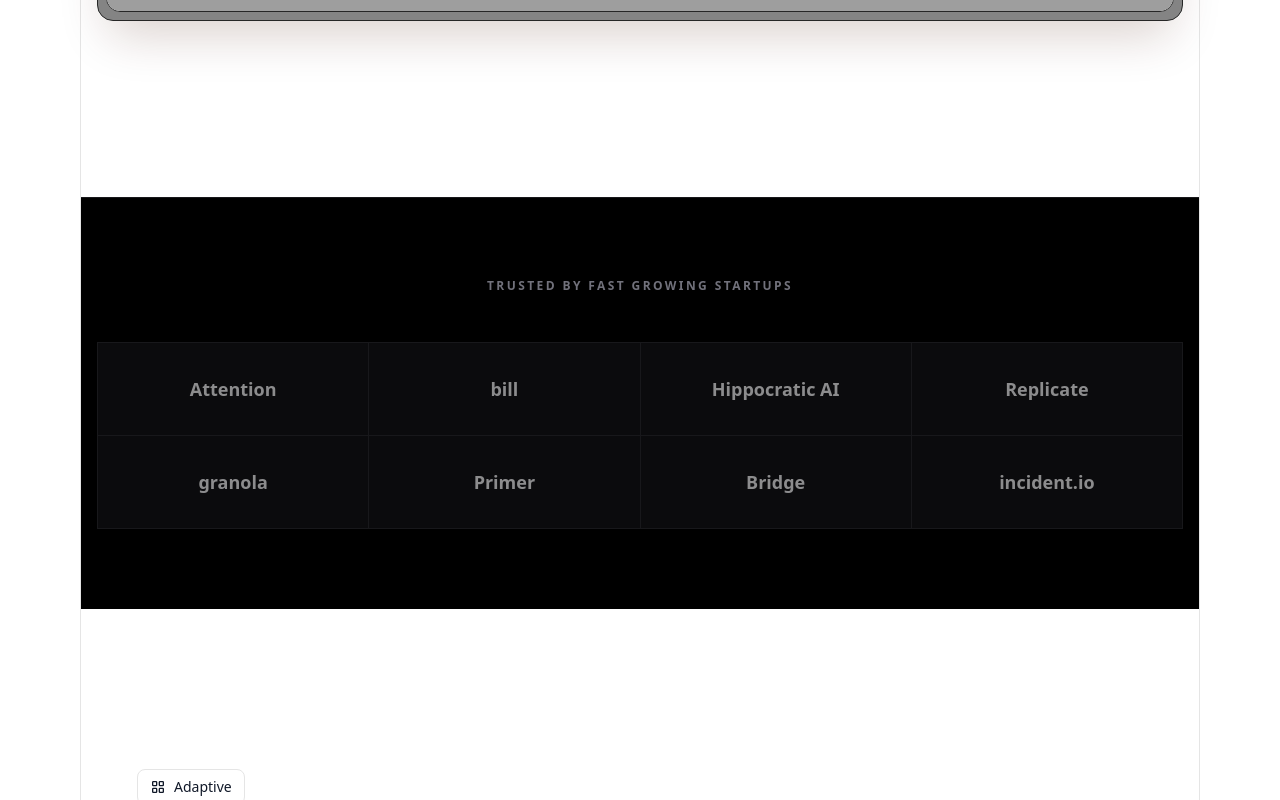
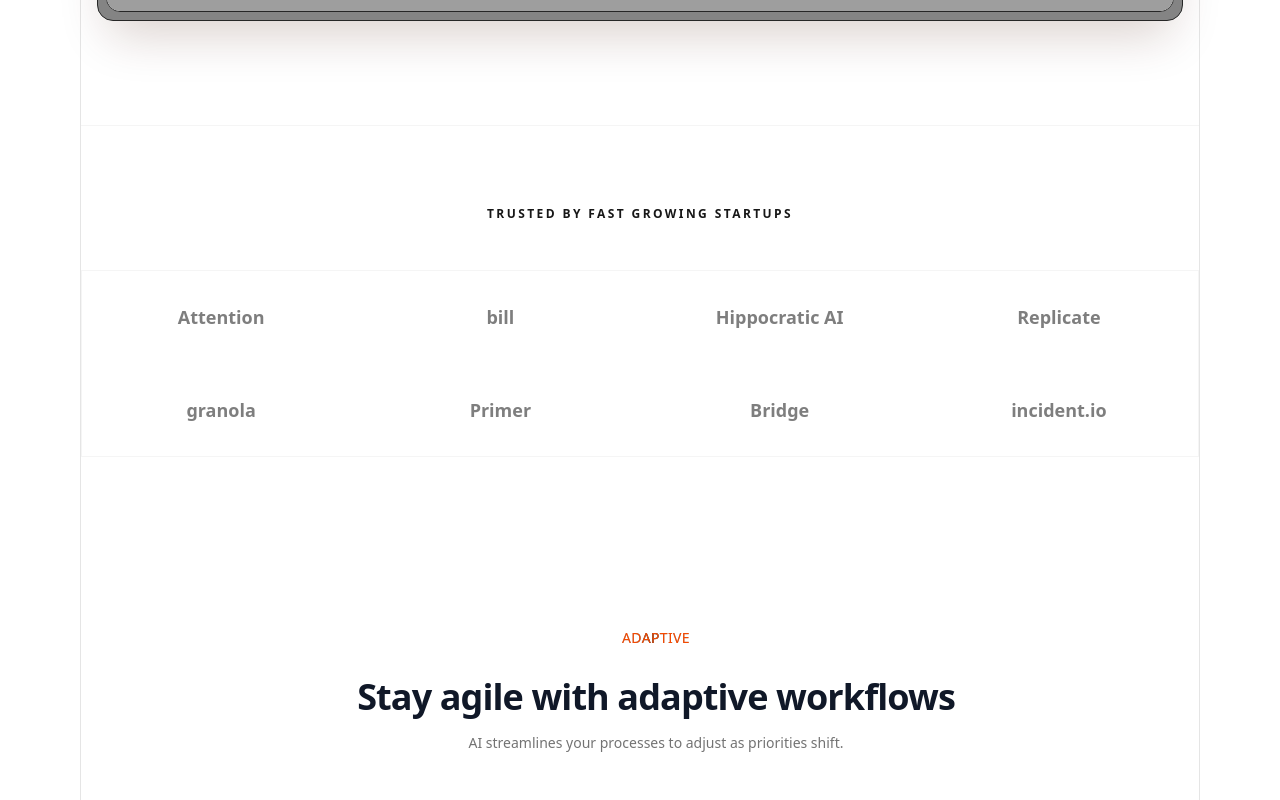
Before and after one commit to Dhruv7Tripathi/Cortex, a Next.js app: page / in a window 1280 px wide. Shown: the part 1380-2180 px from the top of the page. Built offline with nearby package versions, Linux system fonts and the light colour scheme; grey boxes are pictures that could not be loaded.

Commit message:
feat: integrate TextShimmer component across multiple sections for enhanced visual appeal

```diff
--- a/app/page.tsx
+++ b/app/page.tsx
@@ -25,26 +25,26 @@ export default function HomePage() {
       `}>
 
         {/* Content Sections */}
-        <div className="space-y-12 sm:space-y-16 lg:space-y-20">
+        <div className="space-y-12 sm:space-y-16 lg:space-y-2">
 
           {/* Hero Section */}
           <section className="pt-8 sm:pt-12 lg:pt-16">
             <HeroSection />
           </section>
           <section>
-            <div className="border-t border-zinc-900 bg-black py-20">
-              <div className="max-w-6xl mx-auto px-4">
-                <p className="text-center text-zinc-500 text-xs font-bold tracking-[0.2em] uppercase mb-12">
+            <div className="border-t border-neutral-100 dark:border-neutral-900 bg-white dark:bg-black py-20">
+              <div className=" ">
+                <p className="text-center dark:text-neutral-100 text-neutral-900 text-xs font-bold tracking-[0.2em] uppercase mb-12">
                   Trusted by fast growing startups
                 </p>
-                <div className="grid grid-cols-2 md:grid-cols-4 gap-px bg-zinc-900 border border-zinc-900">
+                <div className="grid grid-cols-2 md:grid-cols-4 gap-px bg-white dark:bg-black border border-neutral-100 dark:border-neutral-900">
                   {["Attention", "bill", "Hippocratic AI", "Replicate", "granola", "Primer", "Bridge", "incident.io"].map(
                     (brand) => (
                       <div
                         key={brand}
-                        className="bg-black flex items-center justify-center p-8 grayscale opacity-50 hover:opacity-100 transition-opacity"
+                        className="bg-white dark:bg-black flex items-center justify-center p-8 grayscale opacity-50 hover:opacity-100 transition-opacity"
                       >
-                        <span className="text-white font-bold text-lg">{brand}</span>
+                        <span className="dark:text-white text-black font-bold text-lg">{brand}</span>
                       </div>
                     ),
                   )}
--- a/components/bento-grid.tsx
+++ b/components/bento-grid.tsx
@@ -8,6 +8,7 @@ import { TbLayoutGrid } from 'react-icons/tb';
 import { Button } from "./ui/button"
 import EventCard from "./ui/event-card"
 import GlideSelect from "./ui/glide-select";
+import TextShimmer from "./ui/text-shimmer";
 type TaskRow = {
   task: string
   assignees: string[]
@@ -16,17 +17,16 @@ type TaskRow = {
 }
 function SectionIntro() {
   return (
-    <header className="pt-10 ml-8 sm:pt-16 lg:pt-20">
-      <div className="mb-4">
-        <Button variant="outline" size="sm" className="gap-2 bg-transparent">
-          <TbLayoutGrid className="size-4" />
+    <header className="pt-10 ml-8 flex flex-col justify-center items-center sm:pt-16 lg:pt-20">
+      <div className="mb-1">
+        <TextShimmer className="text-orange-600 text-sm font-medium tracking-wide uppercase">
           Adaptive
-        </Button>
+        </TextShimmer>
       </div>
-      <h1 className="mt-6 text-balance text-4xl font-semibold tracking-tight sm:text-4xl lg:text-5xl">
+      <h1 className="mt-6 text-balance text-3xl font-semibold tracking-tight sm:text-3xl lg:text-4xl">
         Stay agile with adaptive workflows
       </h1>
-      <p className="mt-4 max-w-3xl text-pretty text-base text-muted-foreground sm:text-lg">
+      <p className="mt-4 max-w-3xl text-pretty text-base text-muted-foreground sm:text-sm">
         AI streamlines your processes to adjust as priorities shift.
       </p>
     </header>
@@ -186,7 +186,7 @@ const steps = [
 
 export default function BentoSection() {
   return (
-    <div className="pb-16 lg:mx-0 md:mx-auto  px-4 sm:px-6 ">
+    <div className="pb-16 lg:mx-0  md:mx-auto  px-4 sm:px-6 ">
       <SectionIntro />
 
       {/* Features grid */}
--- a/components/pricing.tsx
+++ b/components/pricing.tsx
@@ -1,6 +1,7 @@
 import { PricingSection } from "@/components/ui/pricing-section"
 import { Button } from "./ui/button";
 import { MdWorkspacePremium } from "react-icons/md";
+import TextShimmer from "./ui/text-shimmer";
 
 export const PAYMENT_FREQUENCIES = ["monthly", "yearly"]
 
@@ -79,12 +80,11 @@ export const TIERS = [
 export function Pricing() {
   return (
     <div className="justify-center flex flex-col py-8 sm:py-12 md:py-16 lg:py-20 border-t border-neutral-200 dark:border-neutral-900 bg-white dark:bg-black mt-8 ">
-      <div className="space-y-7 ml-8 mb-8 sm:mb-1 md:mb-3 lg:mb-6">
+      <div className="space-y-6 ml-8 mb-8 sm:mb-1 md:mb-3 lg:mb-6">
         <div className="flex flex-col justify-center items-center">
-          <Button variant="outline" size="sm" className="gap-2 bg-transparent">
-            <MdWorkspacePremium className="size-4" />
-            Spenders Lounge
-          </Button>
+          <TextShimmer className="text-orange-600 text-sm font-medium tracking-wide uppercase">
+            Spenders lounge
+          </TextShimmer>
         </div>
         <div className="space-y-4 flex flex-col justify-center items-center">
           <h1 className="text-4xl font-medium md:text-4xl">Pricing for teams of all sizes</h1>
--- a/components/testimonial-section.tsx
+++ b/components/testimonial-section.tsx
@@ -3,6 +3,7 @@ import Image from "next/image"
 import { SiGithub, SiNotion, SiFigma, SiLoom, SiSlack, SiZerodha } from "react-icons/si"
 import { FaSmileBeam } from 'react-icons/fa';
 import { Button } from "./ui/button";
+import TextShimmer from "./ui/text-shimmer";
 
 interface Testimonial {
   id: string
@@ -94,17 +95,16 @@ const testimonials: Testimonial[] = [
 export function TestimonialsSection() {
   return (
     <section className="py-8 sm:py-12 md:py-16 lg:py-20 border-t border-neutral-200 dark:border-neutral-900 bg-white dark:bg-black ">
-      <div className="ml-8 mb-8 sm:mb-10 md:mb-12">
+      <div className="ml-8 flex flex-col justify-center items-center mb-8 sm:mb-10 md:mb-12">
         <div className="mb-4">
-          <Button variant="outline" size="sm" className="gap-2 bg-transparent">
-            <FaSmileBeam className="size-4" />
-            lovin&apos; it
-          </Button>
+          <TextShimmer className="text-orange-600 text-sm font-medium tracking-wide uppercase">
+            lovin'it
+          </TextShimmer>
         </div>
-        <h2 className="text-2xl sm:text-3xl md:text-4xl lg:text-5xl font-bold text-neutral-900 dark:text-neutral-100 mb-3 sm:mb-4 text-balance">
+        <h2 className="text-xl sm:text-2xl md:text-3xl lg:text-4xl font-bold text-neutral-900 dark:text-neutral-100 mb-3 sm:mb-4 text-balance">
           What industry experts are saying ?
         </h2>
-        <p className="text-base sm:text-lg md:text-xl text-neutral-700 dark:text-neutral-300 max-w-2xl">
+        <p className="text-base sm:text-lg md:text-lg text-neutral-700 dark:text-neutral-300 max-w-2xl">
           Trusted by Professionals from Leading Tech Companies
         </p>
       </div>
```
